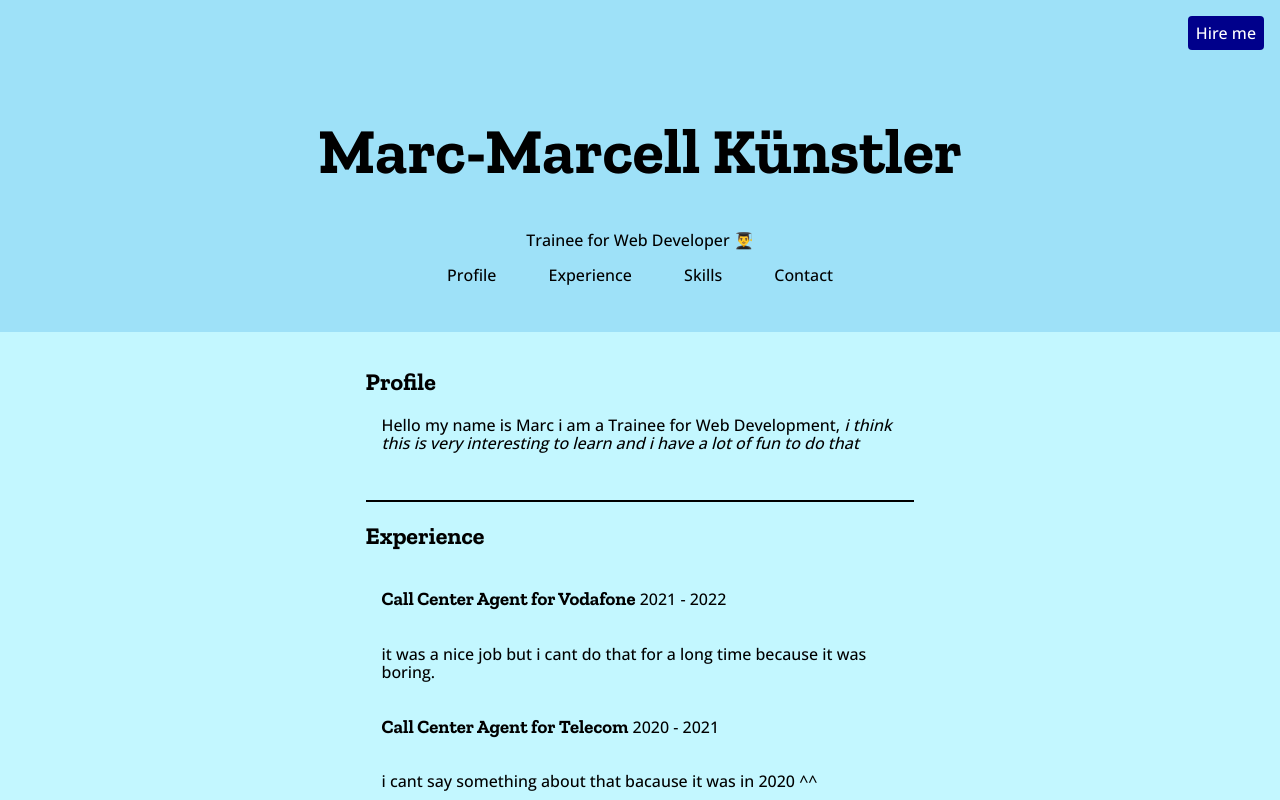
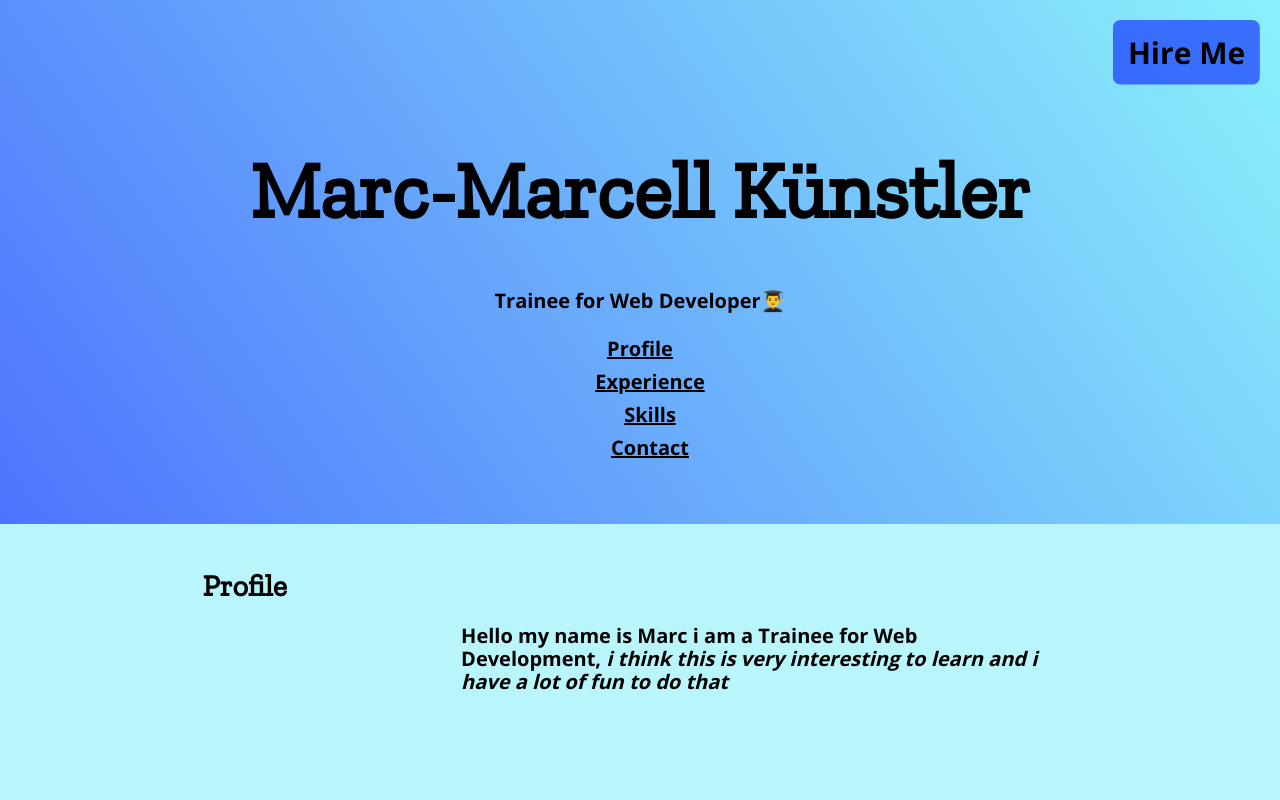
Before and after one commit to MarcMarcell/Coding, a plain HTML site: page CV Setup/index.html in a window 1280 px wide. Shown: the top 800 px of the page. Drawn offline with nearby package versions, Linux system fonts and the light colour scheme.

Commit message:
complete override html and css

```diff
--- a/CV Setup/index.html
+++ b/CV Setup/index.html
@@ -1,10 +1,14 @@
 <!DOCTYPE html>
 <html lang="en">
   <head>
-    <meta name="autor" content="Marc" />
-    <meta name="description" content="Marc's CV" />
     <meta charset="UTF-8" />
     <meta name="viewport" content="width=device-width, initial-scale=1.0" />
+    <title>The CV of Marc-Marcell Künstler</title>
+    <meta
+      name="description"
+      content="This is the CV of Marc-Marcell Künstler"
+    />
+    <meta name="author" content="Marc-Marcell Künstler" />
     <link
       rel="stylesheet"
       href="https://unpkg.com/normalize.css@8.0.1/normalize.css"
@@ -13,30 +17,28 @@
     <link rel="preconnect" href="https://fonts.googleapis.com" />
     <link rel="preconnect" href="https://fonts.gstatic.com" crossorigin />
     <link
-      href="https://fonts.googleapis.com/css2?family=Open+Sans:wght@500&family=Zilla+Slab:wght@700&display=swap"
+      href="https://fonts.googleapis.com/css2?family=Open+Sans:wght@700&family=Zilla+Slab&display=swap"
       rel="stylesheet"
     />
-    <title>my-cv-setup</title>
   </head>
-
   <body>
     <header class="header">
       <div class="heading-group">
         <h1 class="main-heading">Marc-Marcell Künstler</h1>
         <p class="profession">Trainee for Web Developer</p>
       </div>
-      <nav>
-        <a href="#profile">Profile</a>
-        <a href="#experience">Experience</a>
-        <a href="#skills">Skills</a>
-        <a href="#contact">Contact</a>
+      <nav class="nav">
+        <a class="nav-link" href="#profile">Profile</a>
+        <a class="nav-link" href="#experience">Experience</a>
+        <a class="nav-link" href="#skills">Skills</a>
+        <a class="nav-link" href="#contact">Contact</a>
       </nav>
-      <aside>Hire me</aside>
+      <aside class="hire-me">Hire Me</aside>
     </header>
     <main class="main">
-      <article id="profile">
-        <h2>Profile</h2>
-        <p>
+      <article class="main-article" id="profile">
+        <h2 class="main-article-heading">Profile</h2>
+        <p class="main-article-content">
           Hello my name is Marc i am a Trainee for Web Development,
           <i
             >i think this is very interesting to learn and i have a lot of fun
@@ -44,34 +46,37 @@
           >
         </p>
       </article>
-      <article id="experience">
-        <h2>Experience</h2>
+      <article class="main-article" id="experience">
+        <h2 class="main-article-heading">Experience</h2>
+        <div class="main-article-content">
           <section>
-          <header>
+            <header class="experience-header">
               <h3 class="experience-heading">Call Center Agent for Vodafone</h3>
               <p class="experience-subheading">2021 - 2022</p>
             </header>
             <p>
-            it was a nice job but i cant do that for a long time because it was
-            boring.
+              it was a nice job but i cant do that for a long time because it
+              was too boring.
             </p>
           </section>
           <section>
-          <header>
+            <header class="experience-header">
               <h3 class="experience-heading">Call Center Agent for Telecom</h3>
               <p class="experience-subheading">2020 - 2021</p>
             </header>
             <p>i cant say something about that bacause it was in 2020 ^^</p>
           </section>
+        </div>
       </article>
-      <article id="skills">
-        <h2>Skills</h2>
+      <article class="main-article" id="skills">
+        <h2 class="main-article-heading">Skills</h2>
+        <div class="main-article-content">
           <section>
             <h3>Soft Skills</h3>
             <ul>
               <li>Communication</li>
               <li>Teamwork</li>
-            <li>Empathy</li>
+              <li>Problem Solving</li>
             </ul>
           </section>
           <section>
@@ -82,26 +87,29 @@
               <li>JavaScript</li>
             </ul>
           </section>
+        </div>
       </article>
-      <article id="contact">
-        <h2>Contact</h2>
+      <article class="main-article" id="contact">
+        <h2 class="main-article-heading">Contact</h2>
         <ol>
           <li>Phone: +49 179 4658825</li>
           <li>
-            LinkedIn:
-            <a
-              href="https://www.linkedin.com/in/marc-marcell-künstler-90738a273"
-              >Mein Linkedin Profil</a
-            >
+            Linkedin:
+            <a href="https://www.linkedin.com/in/marc-marcell-k%C3%BCnstler-90738a273?lipi=urn%3Ali%3Apage%3Ad_flagship3_profile_view_base_contact_details%3BGlpAyKSQT3KbLYCytAN%2B2g%3D%3D">Linkedin Profil</a>
           </li>
           <li>
-            GitHub:
-            <a href="https://github.com/MarcMarcell"
-              >Mein Github Profil</a
-            >
+            Github: <a href="https://github.com/MarcMarcell">Github Profil</a>
           </li>
         </ol>
       </article>
     </main>
+    <footer class="footer">
+      <p class="footer-text">
+        Did you like my CV?
+        <a class="footer-link" href="mailto:marckuenstler@googlemail.com"
+          >Contact me</a
+        >
+      </p>
+    </footer>
   </body>
 </html>
--- a/CV Setup/style.css
+++ b/CV Setup/style.css
@@ -1,4 +1,5 @@
-* *::before,
+*,
+*:before,
 *:after {
   box-sizing: border-box;
 }
@@ -6,6 +7,18 @@
 html {
   font-family: "Open Sans", sans-serif;
   font-size: 16px;
+}
+
+@media screen and (min-width: 768px) {
+  html {
+    font-size: 18px;
+  }
+}
+
+@media screen and (min-width: 992px) {
+  html {
+    font-size: 20px;
+  }
 }
 
 h1,
@@ -18,20 +31,40 @@ h6 {
 }
 
 body {
-  margin: 0;
-  background-color: rgba(0, 225, 255, 0.237);
+--background-color: rgba(49, 231, 247, 0.338);
+--text-color: black;
+--accent-color: rgba(0, 21, 255, 0.582);
+--accent-text-color: black;
+--nav-link-active-bg-color: rgb(255, 255, 255);
+
+margin: 0;
+background-color: var(--background-color);
+color: var(--text-color);
 }
 
 *::selection {
-  background-color: rgb(59, 225, 178);
+  background-color: var(--accent-color);
+}
+
+a,
+a:link,
+a:hover,
+a:visited,
+a:active {
+  color: var(--text-color);
 }
 
 .header {
   padding: 3rem 1rem;
-  padding-top: 4.5em;
+  padding-top: 4.5rem;
   text-align: center;
-  background-color: #0584d831;
+  background-image: linear-gradient(
+    235deg,
+    var(--background-color),
+    var(--accent-color)
+  );
   position: relative;
+  color: var(--accent-text-color);
 }
 
 .heading-group {
@@ -47,45 +80,86 @@ body {
 }
 
 .profession::after {
-  content: " 👨‍🎓";
+  content: "👨‍🎓";
 }
 
-aside {
+.hire-me {
   position: absolute;
   right: 1rem;
   top: 1rem;
   padding: 0.5rem;
   border-radius: 0.25rem;
-  background: darkblue;
-  color: white;
+  opacity: 0.5;
+  background: var(--accent-color);
+  transform-origin: top right;
+  transition: transform 0.25s ease-in-out, opacity 0.25s ease-in-out;
 }
 
-a {
-  margin: 16px;
-  text-decoration: none;
+.header:hover .hire-me,
+.header:focus-within .hire-me {
+  opacity: 1;
+  transform: scale(1.5);
 }
 
-a:link {
-  padding: 0.25rem 0.5rem;;
-  color: black;
-  transition: color 0.5s, font-size 0.5s;
+@media screen and (min-width: 992px) {
+  .hire-me {
+    position: fixed;
+  }
 }
 
-a:visited {
-  color: rgb(183, 0, 0);
+@media print {
+  .hire-me {
+    display: none;
+  }
+
+  .nav {
+    display: none;
+  }
 }
 
-a:hover {
-  color: rgb(84, 169, 0);
-  font-size: 16px;
+.nav {
+  display: flex;
+  flex-direction: column;
+  align-items: center;
 }
 
-a:active {
-  color: currentColor;
+@meida screen and (min-width: 768px) {
+  .nav {
+    flex-direction: row;
+    justify-content: center;
+  }
 }
 
-a + a {
-  margin-left: 1rem;
+.nav-link {
+  padding: 0.25rem 0.5rem;
+  color: var(--accent-text-color);
+  transition: background-color 0.25s ease-in-out;
+}
+
+.nav-link:hover {
+  background-color: var(--accent-color);
+  color: var(--accent-text-color);
+}
+
+.nav-link:active {
+  background-color: var(--nav-link-active-bg-color);
+  color: var(--accent-text-color);
+}
+
+.nav-link:visited {
+  color: var(--accent-text-color);
+}
+
+.nav-link:focus {
+  background-color: var(--accent-color);
+  outline-color: var(--accent-text-color);
+  outline-style: dotted;
+}
+
+@media screen and (min-width: 768px) {
+  .nav-link + .nav-link {
+    margin-left: 1rem;
+  }
 }
 
 .main {
@@ -94,28 +168,77 @@ a + a {
   padding: 1rem;
 }
 
+@media screen and (min-width: 768px) {
+  .main {
+    max-width: 80ch;
+  }
+}
+
 .main > * + * {
   margin-top: 3rem;
 }
 
-.main > * {
-  border-top: 0.125rem solid black;
-  padding: 0 1rem;
+@media screen and (min-width: 768px) {
+  .main > * + * {
+    margin-top: 8rem;
+  }
 }
 
 .main > *:first-child {
   border-top: none;
 }
 
-h2 {
+.main-article {
+  border-top: 0.125rem solid var(--accent-color);
+  padding: 0 1rem;
+}
+
+@media screen and (min-width: 768px) {
+  .main-article {
+    display: grid;
+    grid-template-columns: 1fr 2.5fr;
+  }
+
+  .main-article-content {
+    margin-top: 4rem;
+  }
+}
+
+.main-article-heading {
   position: relative;
   left: -1rem;
 }
 
-.experience-heading {
-  display: inline-block;
+.experience-header {
+  display: flex;
+  flex-direction: column;
 }
 
-.experience-subheading {
-  display: inline-block;
+@media screen and (min-width:768px) {
+  .experience-header {
+    display: flex;
+    flex-direction: row;
+    align-items: baseline;
+    justify-content: space-between;
+  }
 }
+
+.footer {
+  margin-top: 3rem;
+  background-color: var(--accent-color);
+  color: var(--accent-text-color);
+  padding: 2rem;
+}
+
+.footer {
+  text-align: center;
+  margin: 0;
+}
+
+.footer-link,
+.footer-link:link,
+.footer-link:hover,
+.footer-link:active,
+.footer-link:visited {
+  color: var(--accent-text-color);
+}
--- /dev/null
+++ b/style.css
@@ -0,0 +1,38 @@
+* {
+    box-sizing: border-box;
+}
+
+body {
+    margin: 0;
+}
+
+.task {
+    position: relative
+}
+
+.sr-only {
+    font-size: 0;
+
+    position: absolute;
+    top: -1000%
+}
+
+
+#search-bar {
+    font-size: 1rem;
+    width: 100%;
+    padding-block: .5rem;
+    padding-inline: .5rem 2rem;
+    border-radius: 2rem;
+    border: 2px solid dodgerblue
+}
+
+svg {
+    fill: dodgerblue;
+    width: 1rem;
+
+    position: absolute;
+    right: 10px;
+    top: 50%;
+    transform: translateY(-50%)
+}
```
Also changed, not shown: index.html (added, +28 -0 lines). Lines whose indentation alone changed are shown as unchanged.
